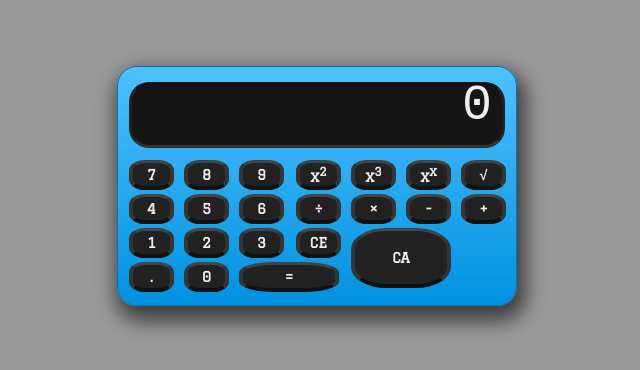
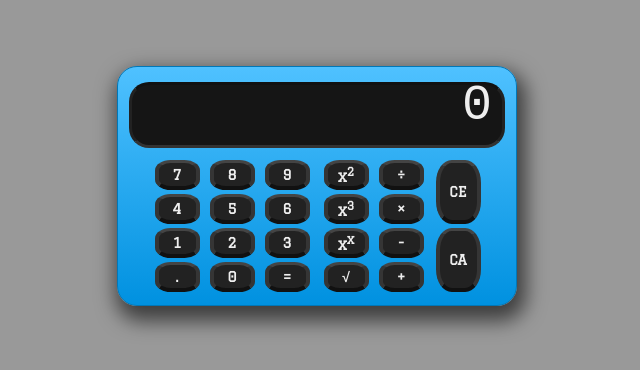
Before and after one commit to ZFudge/Calculator, a plain HTML site: page index.html in a window 1280 px wide. Shown: the part 214-584 px from the top of the page, without its empty margins (323-963 px from the left). Drawn offline with Linux system fonts and the light colour scheme.

Commit message:
resized, spaced and positioned buttons to fit rectangular space. centered with container

```diff
--- a/calc.css
+++ b/calc.css
@@ -113,21 +113,27 @@ button:active {
 	color: #DDD;
 }
 
-#button-container {
+.col-btn {
+	display: block;
+}
+
+#outer-button-container {
 	display: grid;
 	grid-template-rows: 145px;
+	grid-template-columns: 165px 160px;
+}
+
+#inner-button-container {
+	text-align: center;
 }
 
 .sup {
 	vertical-align: top;
 }
 
-#equals, #clear-all {
-	width: 100px;
-}
 
-#clear-all {
-	height: 60px;
+#clear-all, #clear-one {
+	height: 64px;
 }
 
 #outer-number-container {
@@ -146,6 +152,11 @@ button:active {
 	grid-row: 1;
 }
 
+#inner-misc-container {
+	display: grid;
+	grid-template-columns: 55px 55px 55px;
+}
+
 #outer-misc-container, #outer-number-container {
 	display: inline-block;
 }
@@ -154,9 +165,17 @@ button:active {
 	border: 0px solid black;
 }
 
-#operator-container, #clear-container {
+#operator-container, #x-container {
 	display: grid;
 	vertical-align: top;
-	grid-template-columns: 45px 45px 45px 45px;
-	grid-gap: 10px;
+	width: : 45px;
+	grid-gap: 4px;
 }
+
+#operator-container, #x-container {
+	grid-template-rows: 30px 30px 30px 30px;
+}
+
+#clear-container {
+	grid-template-rows: 63px 63px;
+}
--- a/index.html
+++ b/index.html
@@ -13,7 +13,7 @@
 				<textarea id="main-display" rows='1' value='0' type="text" maxlength="10" readonly>0</textarea>
 				<textarea id="sub-display" rows='1' value='0' type="text" maxlength="35" readonly></textarea>
 			</div>
-			<div id="button-container">
+			<div id="inner-button-container">
 				<div id="outer-number-container">
 					<div id="number-container">
 						<button onclick="calc.inputNumber(this.value)" value="7">7</button>
@@ -31,21 +31,23 @@
 					</div>
 				</div>
 				<div id="outer-misc-container">
+					<div id="inner-misc-container">
 						<div id="x-container">
-						<button onclick="" class="sup">x<sup>2</sup></button>
-						<button onclick="" class="sup">x<sup>3</sup></button>
-						<button onclick="" class="sup">x<sup>x</sup></button>
-						<button>&radic;</button>
+							<button onclick="calc.x.square()" class="sup col-btn">x<sup>2</sup></button>
+							<button onclick="calc.x.cube()" class="sup col-btn">x<sup>3</sup></button>
+							<button onclick="calc.x.square()" class="sup col-btn">x<sup>x</sup></button>
+							<button class="col-btn">&radic;</button>
 						</div>
 						<div id="operator-container">
-						<button onclick="calc.inputOperator(this.value,this.innerHTML)" value="/">&divide;</button>
-						<button onclick="calc.inputOperator(this.value,this.innerHTML)" value="*">&times;</button>
-						<button onclick="calc.inputOperator(this.value)" value="-">-</button>
-						<button onclick="calc.inputOperator(this.value)" value="+">+</button>
+							<button onclick="calc.inputOperator(this.value,this.innerHTML)" value="/" class="col-btn">&divide;</button>
+							<button onclick="calc.inputOperator(this.value,this.innerHTML)" value="*" class="col-btn">&times;</button>
+							<button onclick="calc.inputOperator(this.value)" value="-" class="col-btn">-</button>
+							<button onclick="calc.inputOperator(this.value)" value="+" class="col-btn">+</button>
 						</div>
 						<div id="clear-container">
-						<button>CE</button>
+							<button id="clear-one" >CE</button>
 							<button id="clear-all" onclick="calc.clear()">CA</button>
+						</div>
 					</div>
 				</div>
 			</div>
```
Lines whose indentation alone changed are shown as unchanged.
